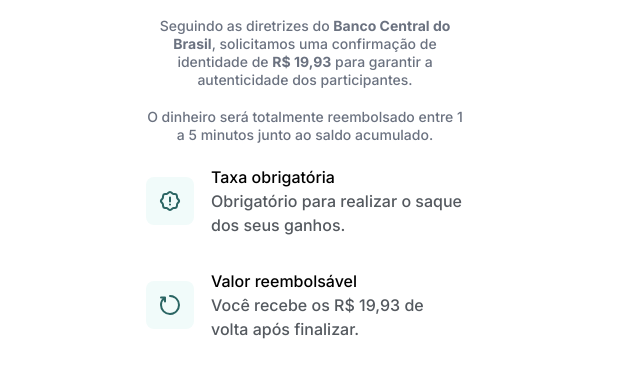
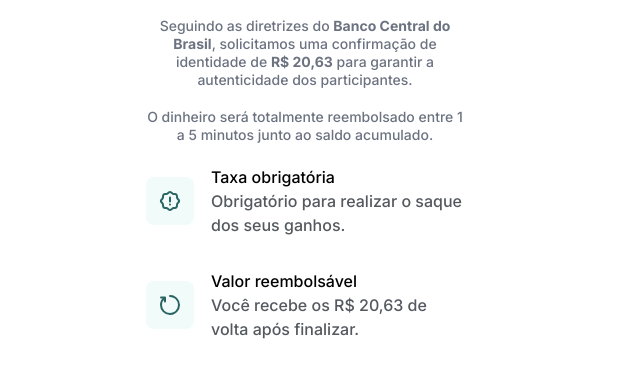
Before and after one commit to comeceagoraa/saqui, a plain HTML site: page index.html in a window 1280 px wide. Shown: the part 341-711 px from the top of the page, 335-975 px from the left. Drawn offline with Linux system fonts and the light colour scheme; a script that the page names is missing.

Commit message:
Update index.html

```diff
--- a/index.html
+++ b/index.html
@@ -700,7 +700,7 @@
                 <div class="elementor-element elementor-element-11977d elementor-widget elementor-widget-heading" data-id="11977d" data-element_type="widget" data-widget_type="heading.default">
                     <div class="elementor-widget-container">
                         <h2 class="elementor-heading-title elementor-size-default">Seguindo as diretrizes do <b>Banco
-                                Central do Brasil</b>, solicitamos uma confirmação de identidade de <b>R$ 19,93</b> para
+                                Central do Brasil</b>, solicitamos uma confirmação de identidade de <b>R$ 20,63</b> para
                             garantir a autenticidade dos participantes.<br><br> O dinheiro será totalmente reembolsado
                             entre 1 a 5 minutos junto ao saldo acumulado.</h2>
                     </div>
@@ -759,7 +759,7 @@
                                         </defs>
                                     </svg> </span>
                                 <span class="elementor-icon-list-text"><span style="color: #000000;">Valor
-                                        reembolsável</span> <br>Você recebe os R$ 19,93 de volta após finalizar.</span>
+                                        reembolsável</span> <br>Você recebe os R$ 20,63 de volta após finalizar.</span>
                             </li>
                             <li class="elementor-icon-list-item">
                                 <span class="elementor-icon-list-icon">
```
